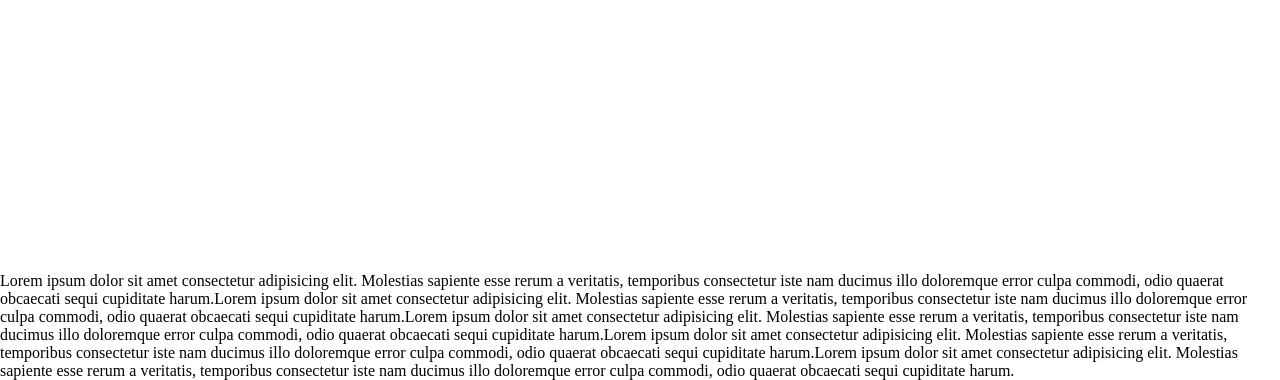
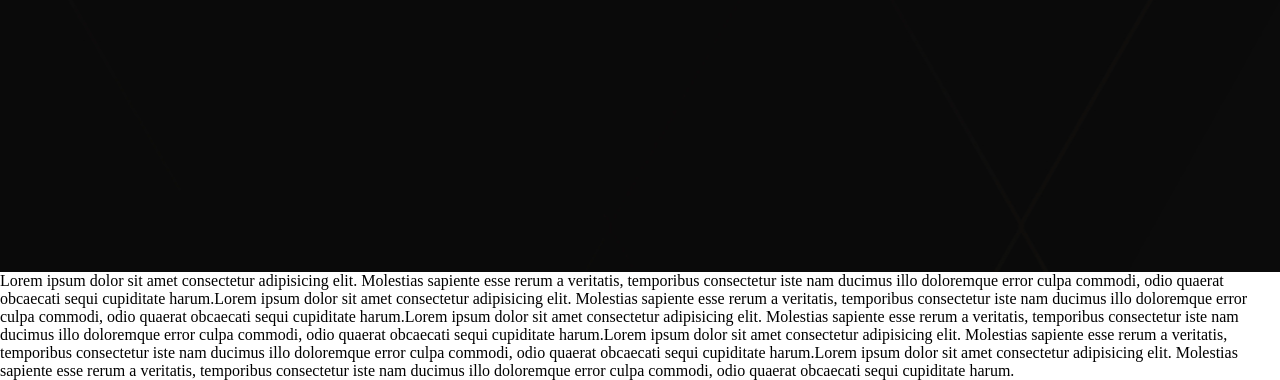
Before and after one commit to dejwtoziomal/Portfolio, a plain HTML site: page index.html in a window 1280 px wide. Shown: the part 528-908 px from the top of the page. Drawn offline with nearby package versions, Linux system fonts and the light colour scheme.

Commit message:
Update style.css

```diff
--- a/style.css
+++ b/style.css
@@ -71,7 +71,7 @@
 
 .home{
     display: flex;
-    background: url("Images/banner.jpg") no-repeat center;
+    background: url("banner.jpg") no-repeat center;
     height: 100vh;
     color: #fff;
     min-height: 500px;
```
